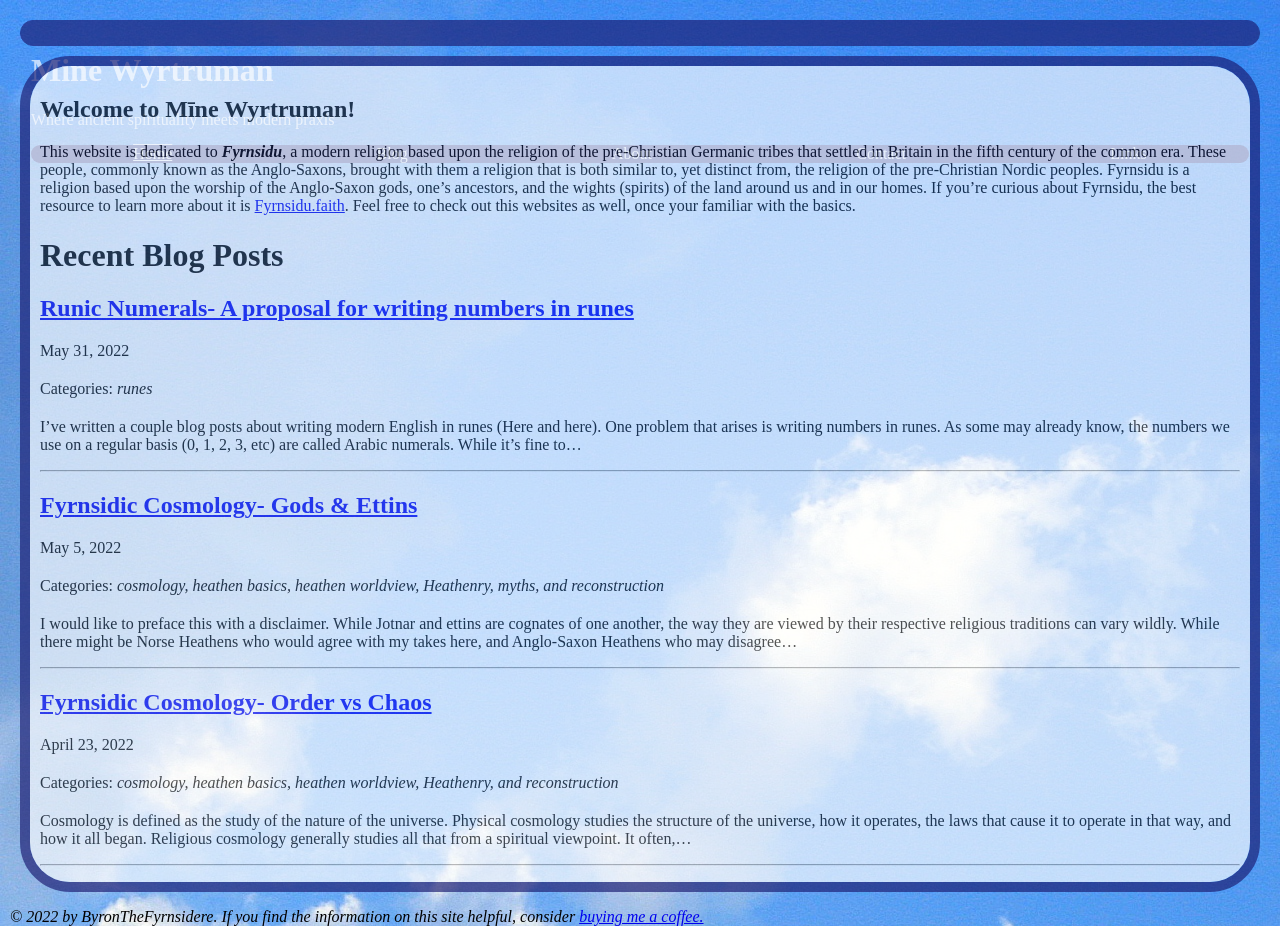
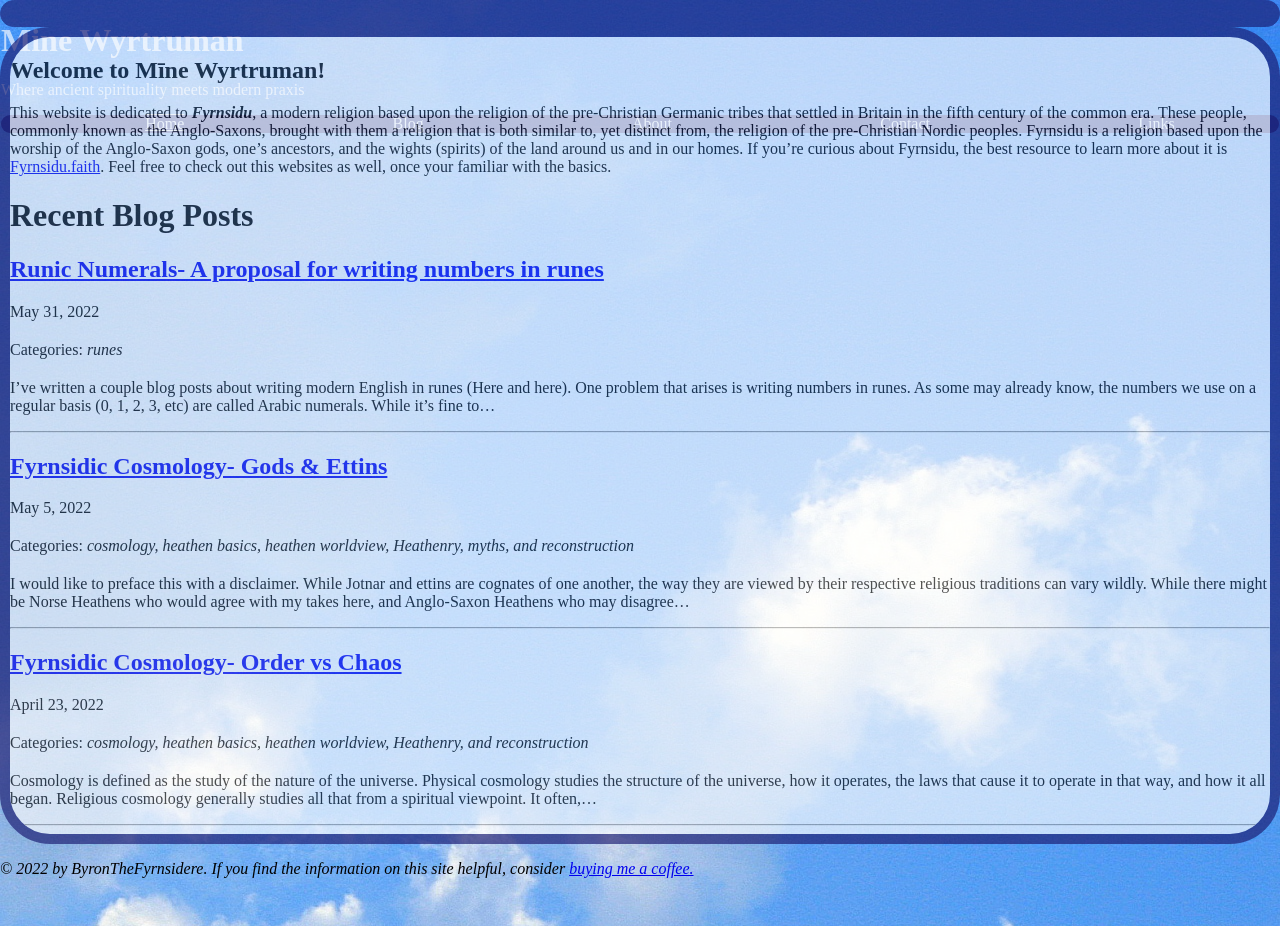
Before and after one commit to byronpendason/byronpendason.github.io, a Jekyll site: the page built from index.md, in a window 1280 px wide. Built offline with Jekyll 4.4.1, drawn with Linux system fonts in a browser that asks for light colours; our own code applies the rules of GitHub Pages for plain Markdown files; comment, search, counter and statistics services are not loaded.

Commit message:
Update style.css

```diff
--- a/css/style.css
+++ b/css/style.css
@@ -18,27 +18,21 @@ html, body {
         background-color: CornflowerBlue;
         color: black;
         margin: 0px;
-        padding: 10px;
+        padding: 0px;
       }
       #header-text {
-        margin: 10px;
-        padding: 10px;
         border-style: solid;
         border-width: 1px;
         border-color: midnightblue;
         border-radius: 50px;
         background-color: midnightblue;
         color: white;
-        padding-bottom: 10px;
-        margin-bottom: 10px;
         opacity: 66%;
         height: 3%;
       }
       nav ul {
         display: flex;
         list-style: none;
-        margin: 0px;
-        padding: 0px;
         border-width: 1px;
         border-radius: 50px;
         background-color: midnightblue;
@@ -62,8 +56,6 @@ html, body {
         color: white;
       }
       #content {
-        margin: 10px;
-        padding: 10px;
         border-radius: 50px;
         border-style: solid;
         border-width: 10px;
@@ -72,7 +64,7 @@ html, body {
         color: black;
         opacity: 0.66;
         overflow: auto;
-        height: 95%;
+        height: auto;
       }
       #footer {
         color: black;
```
